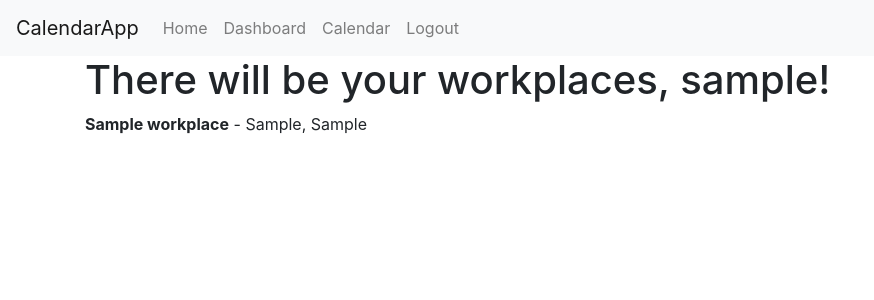
After one commit to leonx15/CalendarApp, a Flask app: page /workplace/ in a window 1280 px wide. The commit adds this page. Shown: the top 300 px of the page, without its empty margins (0-874 px from the left). Run offline with Flask 3, Linux system fonts and the light colour scheme; a user stored in the database is signed in; tables that the repository leaves empty hold one stand-in row (values such as "Sample post"); some libraries are stand-ins or nearby versions.

Commit message:
Implement workplaces.

```diff
--- a/app/__init__.py
+++ b/app/__init__.py
@@ -23,11 +23,13 @@ from app.blueprints.auth import auth as auth_blueprint
 from app.blueprints.main import main as main_blueprint
 from app.blueprints.calendar import calendar as calendar_blueprint
 from app.blueprints.api import api as api_blueprint
+from app.blueprints.workplace import workplaces as workplaces_blueprint
 
 app.register_blueprint(auth_blueprint)
 app.register_blueprint(main_blueprint)
 app.register_blueprint(calendar_blueprint, url_prefix='/calendar')
 app.register_blueprint(api_blueprint, url_prefix='/api')
+app.register_blueprint(workplaces_blueprint, url_prefix='/workplace')
 
 
 # Setup the login manager user loader
--- a/app/blueprints/api/__init__.py
+++ b/app/blueprints/api/__init__.py
@@ -1,4 +1,4 @@
-# In app/blueprints/workplaces/__init__.py
 from flask import Blueprint
+
 api = Blueprint('api', __name__)
 from . import routes
--- a/app/blueprints/api/routes.py
+++ b/app/blueprints/api/routes.py
@@ -1,6 +1,9 @@
-from flask import Flask, jsonify
+from flask import jsonify, request, abort
 from flask_login import login_required, current_user
 from . import api
+from app import db
+from app.models.worplace import Workplace
+
 
 @api.route('/events')
 def get_events():
@@ -10,3 +13,49 @@ def get_events():
         {'title': 'Event 2', 'start': '2023-12-02'}
     ]
     return jsonify(events)
+
+
+@api.route('/workplaces', methods=['GET'])
+@login_required
+def get_workplaces():
+    # Fetch or generate event data
+    user_workplaces = Workplace.query.filter_by(user_id=current_user.id).all()
+    workplaces_data = [workplace.to_dict() for workplace in user_workplaces]
+    return jsonify(workplaces_data)
+
+
+@api.route('/add_workplace', methods=['POST'])
+@login_required
+def create_workplace():
+    if not request.json:
+        abort(400, description="Not a JSON request")
+
+    # Assuming the JSON contains all the necessary workplace fields
+    name = request.json.get('name')
+    street = request.json.get('street')
+    house_number = request.json.get('house_number')
+    zip_code = request.json.get('zip_code')
+    city = request.json.get('city')
+    nip_number = request.json.get('nip_number')
+    user_id = request.json.get('user_id')
+
+    # Validate received data as needed
+
+    new_workplace = Workplace(
+        name=name,
+        street=street,
+        house_number=house_number,
+        zip_code=zip_code,
+        city=city,
+        nip_number=nip_number,
+        user_id=user_id
+    )
+
+    db.session.add(new_workplace)
+    try:
+        db.session.commit()
+    except Exception as e:
+        db.session.rollback()
+        abort(500, description=str(e))
+
+    return jsonify(new_workplace.to_dict()), 201
--- a/app/blueprints/auth/__init__.py
+++ b/app/blueprints/auth/__init__.py
@@ -1,4 +1,4 @@
-# In app/blueprints/workplaces/__init__.py
 from flask import Blueprint
+
 auth = Blueprint('auth', __name__)
 from . import routes
--- a/app/blueprints/calendar/__init__.py
+++ b/app/blueprints/calendar/__init__.py
@@ -1,4 +1,3 @@
-# In app/blueprints/workplaces/__init__.py
 from flask import Blueprint
 calendar = Blueprint('calendar', __name__)
 from . import routes
--- a/app/blueprints/calendar/routes.py
+++ b/app/blueprints/calendar/routes.py
@@ -2,6 +2,7 @@ from flask import Blueprint, render_template, redirect, url_for
 from flask_login import login_required, current_user
 from . import calendar
 
+
 @calendar.route('/')
 def calendarview():
     return render_template('calendar/calendar.html', user_name=current_user.user_name)
--- a/app/blueprints/main/__init__.py
+++ b/app/blueprints/main/__init__.py
@@ -1,4 +1,4 @@
-# In app/blueprints/workplaces/__init__.py
 from flask import Blueprint
+
 main = Blueprint('main', __name__)
 from . import routes
--- /dev/null
+++ b/app/blueprints/workplace/__init__.py
@@ -0,0 +1,4 @@
+# In app/blueprints/workplaces/__init__.py
+from flask import Blueprint
+workplaces = Blueprint('workplaces', __name__)
+from . import routes
--- /dev/null
+++ b/app/blueprints/workplace/routes.py
@@ -0,0 +1,8 @@
+from flask import Blueprint, render_template, redirect, url_for
+from flask_login import login_required, current_user
+from . import workplaces
+
+
+@workplaces.route('/')
+def workplaces_view():
+    return render_template('workplace/workplace.html', user_name=current_user.user_name)
--- a/app/models/worplace.py
+++ b/app/models/worplace.py
@@ -17,3 +17,15 @@ class Workplace(db.Model):
 
     def __repr__(self):
         return f'<Workplace {self.name}>'
+
+    def to_dict(self):
+        return {
+            'id': self.id,
+            'name': self.name,
+            'street': self.street,
+            'house_number': self.house_number,
+            'zip_code': self.zip_code,
+            'city': self.city,
+            'nip_number': self.nip_number,
+            'user_id': self.user_id
+        }
--- a/app/templates/calendar/calendar.html
+++ b/app/templates/calendar/calendar.html
@@ -3,7 +3,7 @@
 {% block head %}
 <script src='https://cdn.jsdelivr.net/npm/fullcalendar@6.1.10/index.global.min.js''></script>
 {% endblock %}
-{% block title %}Dashboard{% endblock %}
+{% block title %}Calendar{% endblock %}
 
 {% block content %}
     <h1>There will be your calendar, {{ user_name }}!</h1>
--- /dev/null
+++ b/app/templates/workplace/workplace.html
@@ -0,0 +1,26 @@
+{% extends 'navbar.html' %}
+
+{% block title %}Workplaces{% endblock %}
+
+{% block content %}
+    <h1>There will be your workplaces, {{ user_name }}!</h1>
+    <div id='workplaces-list'></div>
+{% endblock %}
+
+{% block scripts %}
+<script>
+    document.addEventListener('DOMContentLoaded', function() {
+        fetch('/api/workplaces')
+            .then(response => response.json())
+            .then(workplaces => {
+                const listContainer = document.getElementById('workplaces-list');
+                workplaces.forEach(workplace => {
+                    const item = document.createElement('div');
+                    item.innerHTML = `<strong>${workplace.name}</strong> - ${workplace.street}, ${workplace.city}`;
+                    listContainer.appendChild(item);
+                });
+            })
+            .catch(error => console.error('Error:', error));
+    });
+</script>
+{% endblock %}
```
Also changed, not shown: app/blueprints/auth/routes.py (+5 -2 lines).
